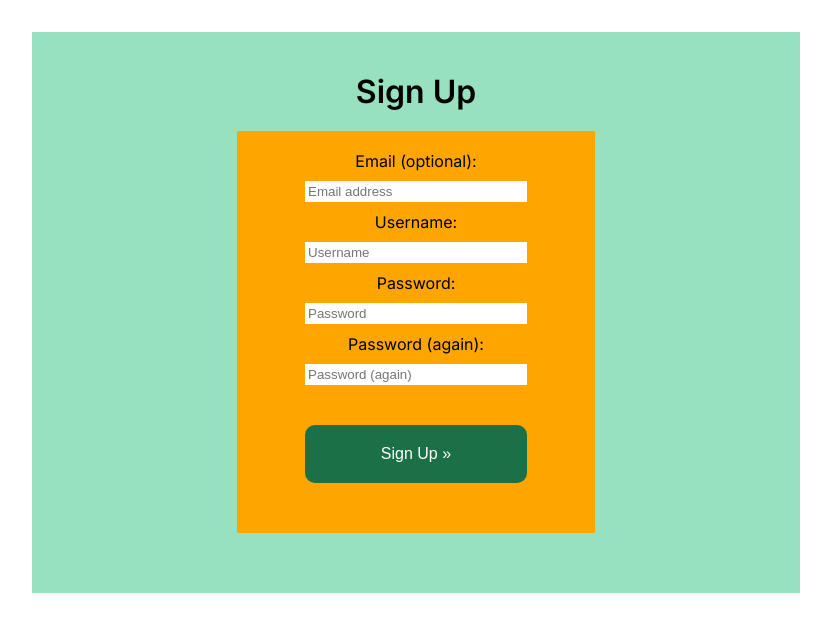
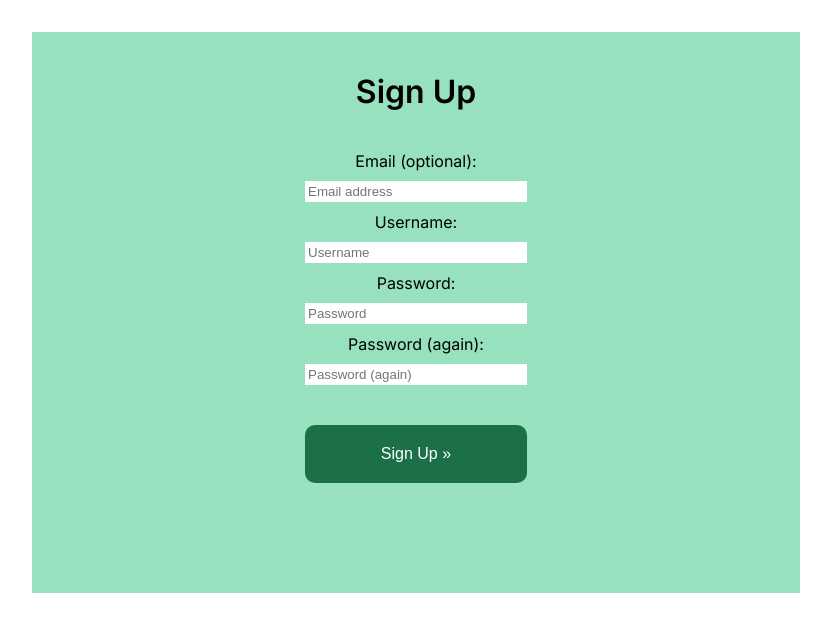
Before and after one commit to CatherineP37/project_4, a Django app: page /accounts/signup/ in a window 1280 px wide. Shown: the part 88-720 px from the top of the page, without its empty margins (224-1055 px from the left). Run offline with Django 4.2, Linux system fonts and the light colour scheme; some libraries are stand-ins or nearby versions.

Commit message:
Edit background-color in style.css

```diff
--- a/static/css/style.css
+++ b/static/css/style.css
@@ -133,7 +133,7 @@ main {
 }
 
 main div {
-	background-color: pink;
+	background-color: #97e1be;
 	width: 90%;
 	margin: 0 auto;
 }
@@ -164,7 +164,7 @@ main div p {
 /* Forms */
 
 form {
-    background-color: Orange;
+    background-color: #97e1be;
 	width: 90%;
 	margin: 20px auto;
 	padding: 20px;
```
Also changed, not shown: README.md.
